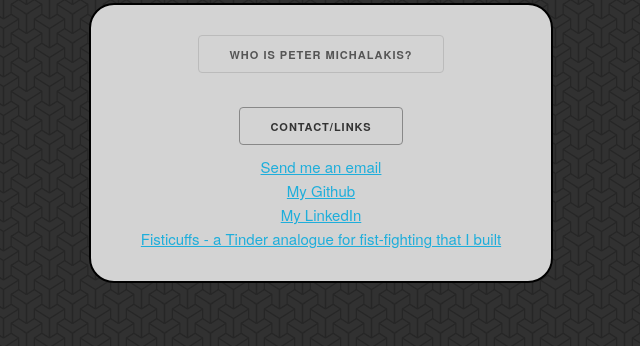
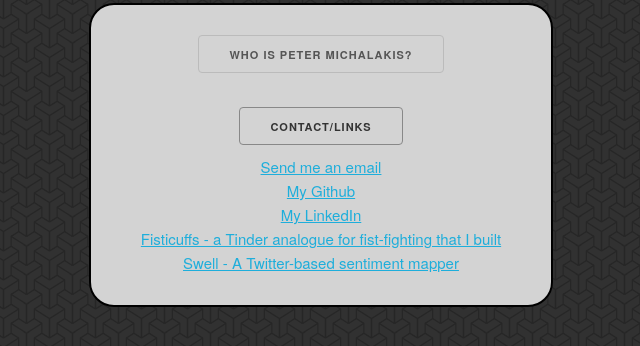
Before and after one commit to pnmichalakis/pnmichalakis.github.io, a plain HTML site: page index.html in a window 1280 px wide. Both pictures are taken after a click on the button "CONTACT/LINKS". Shown: the part 406-752 px from the top of the page, without its empty margins (319-959 px from the left). Drawn offline with Linux system fonts and the light colour scheme.

Commit message:
adds link for Swell

```diff
--- a/index.html
+++ b/index.html
@@ -33,6 +33,8 @@
 			<a href="http://www.linkedin.com/in/petermichalakis">My LinkedIn</a>
 		<br>
 			<a href="http://fisticuffs.xyz">Fisticuffs - a Tinder analogue for fist-fighting that I built</a>
+			<br>
+			<a href="http://104.131.90.219:3000/">Swell - A Twitter-based sentiment mapper</a>
 		</div>
 	</div>
 
```
